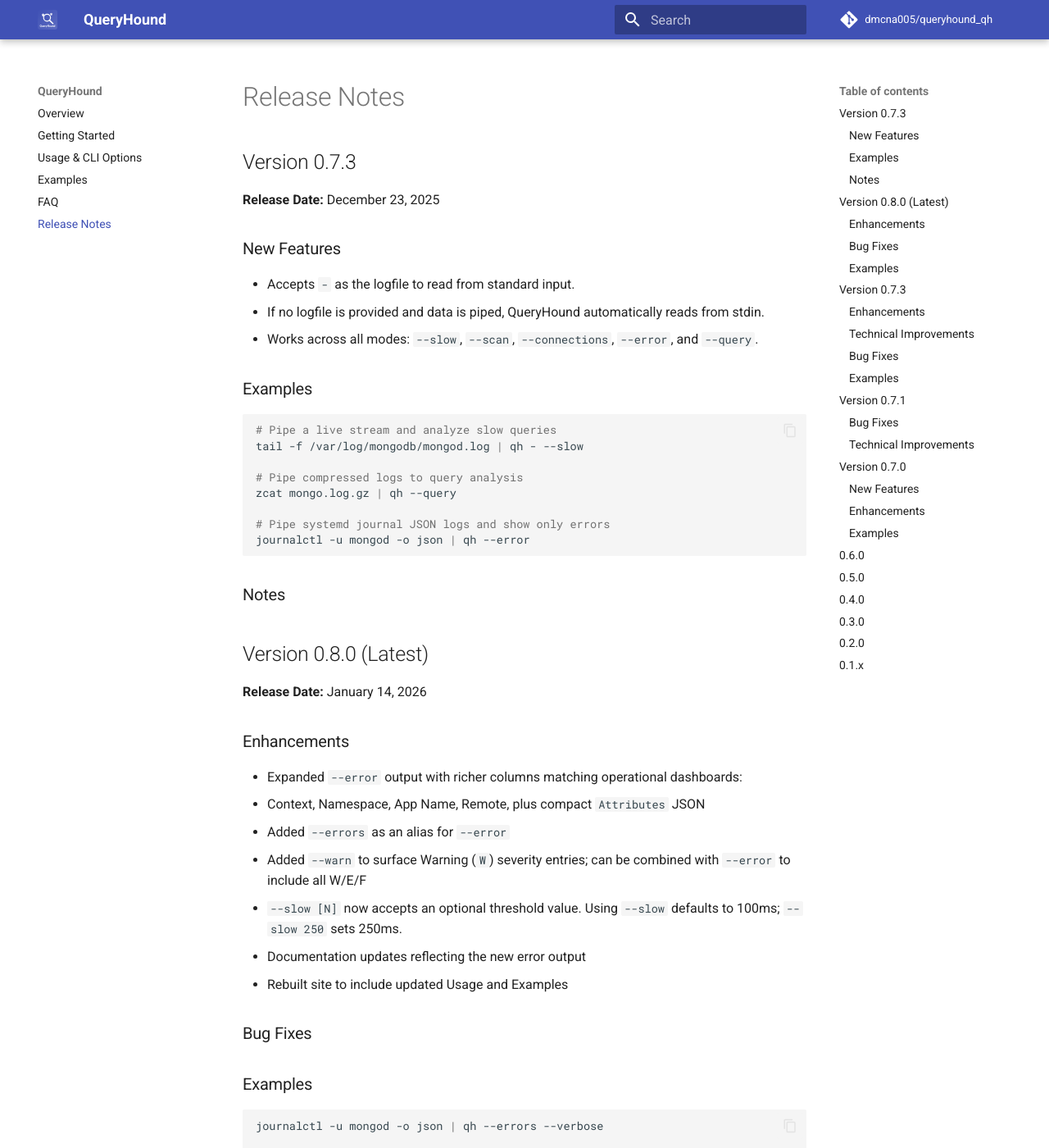
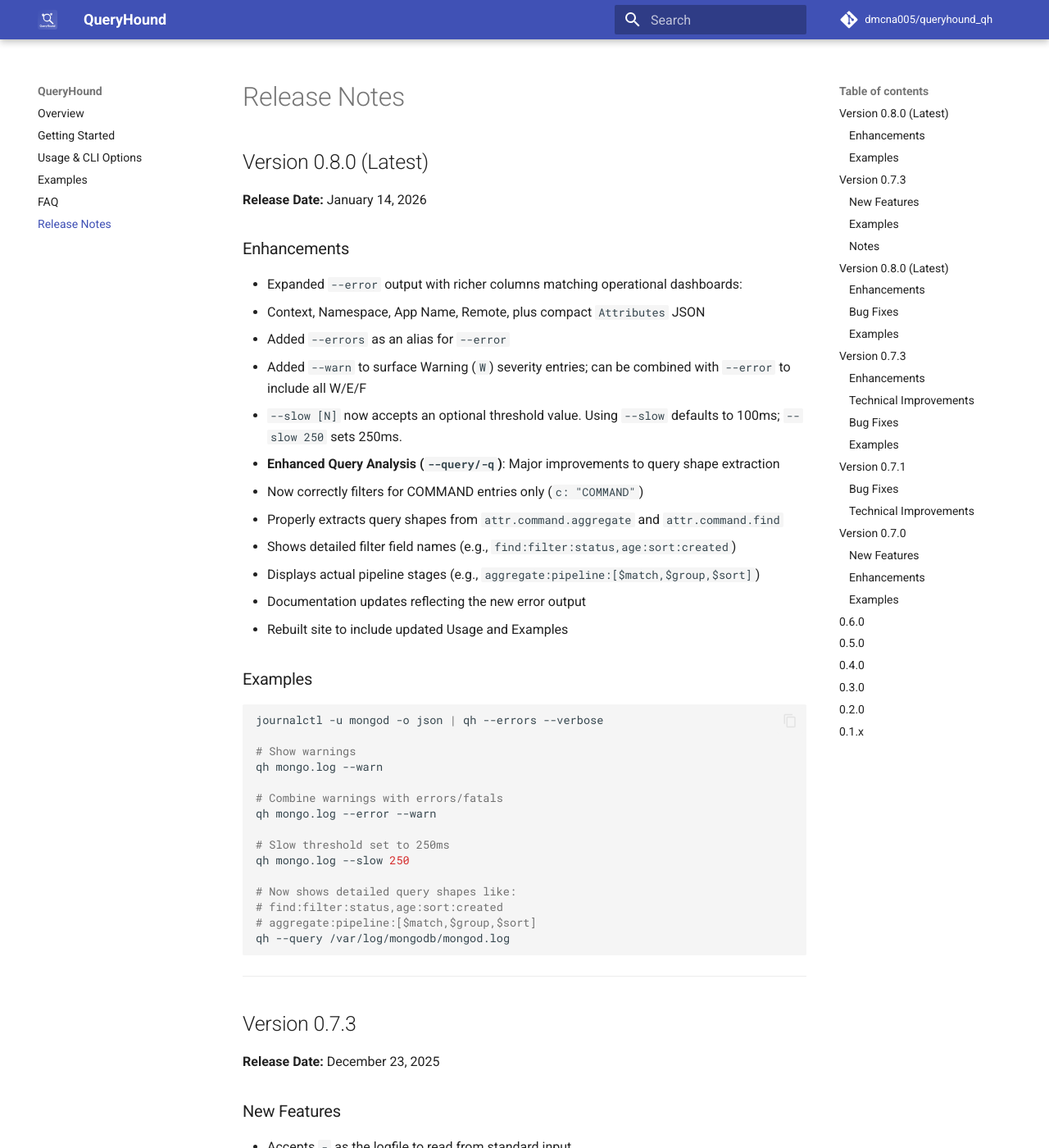
Before and after one commit to dmcna005/queryhound_qh, an MkDocs documentation site: the page built from docs/release-notes.md, in a window 1280 px wide and 1400 px high. Shown: the whole window at 82% size. Built offline with MkDocs 1.6.1 and Material for MkDocs 9.7.7, drawn with Linux system fonts in a browser that asks for light colours; comment, search, counter and statistics services are not loaded.

Commit message:
docs: reorganize release notes with versions in descending order
- Move version 0.8.0 to the top as latest release
- Display versions from newest to oldest for better readability
- Add dividers between versions for clarity

````diff
--- a/docs/release-notes.md
+++ b/docs/release-notes.md
@@ -1,4 +1,45 @@
 # Release Notes
+
+## Version 0.8.0 (Latest)
+
+**Release Date:** January 14, 2026
+
+### Enhancements
+
+- Expanded `--error` output with richer columns matching operational dashboards:
+  - Context, Namespace, App Name, Remote, plus compact `Attributes` JSON
+- Added `--errors` as an alias for `--error`
+- Added `--warn` to surface Warning (`W`) severity entries; can be combined with `--error` to include all W/E/F
+- `--slow [N]` now accepts an optional threshold value. Using `--slow` defaults to 100ms; `--slow 250` sets 250ms.
+- **Enhanced Query Analysis (`--query/-q`)**: Major improvements to query shape extraction
+  - Now correctly filters for COMMAND entries only (`c: "COMMAND"`)
+  - Properly extracts query shapes from `attr.command.aggregate` and `attr.command.find`
+  - Shows detailed filter field names (e.g., `find:filter:status,age:sort:created`)
+  - Displays actual pipeline stages (e.g., `aggregate:pipeline:[$match,$group,$sort]`)
+- Documentation updates reflecting the new error output
+- Rebuilt site to include updated Usage and Examples
+
+### Examples
+
+```bash
+journalctl -u mongod -o json | qh --errors --verbose
+
+# Show warnings
+qh mongo.log --warn
+
+# Combine warnings with errors/fatals
+qh mongo.log --error --warn
+
+# Slow threshold set to 250ms
+qh mongo.log --slow 250
+
+# Now shows detailed query shapes like:
+# find:filter:status,age:sort:created
+# aggregate:pipeline:[$match,$group,$sort]
+qh --query /var/log/mongodb/mongod.log
+```
+
+---
 
 ## Version 0.7.3
 
````
